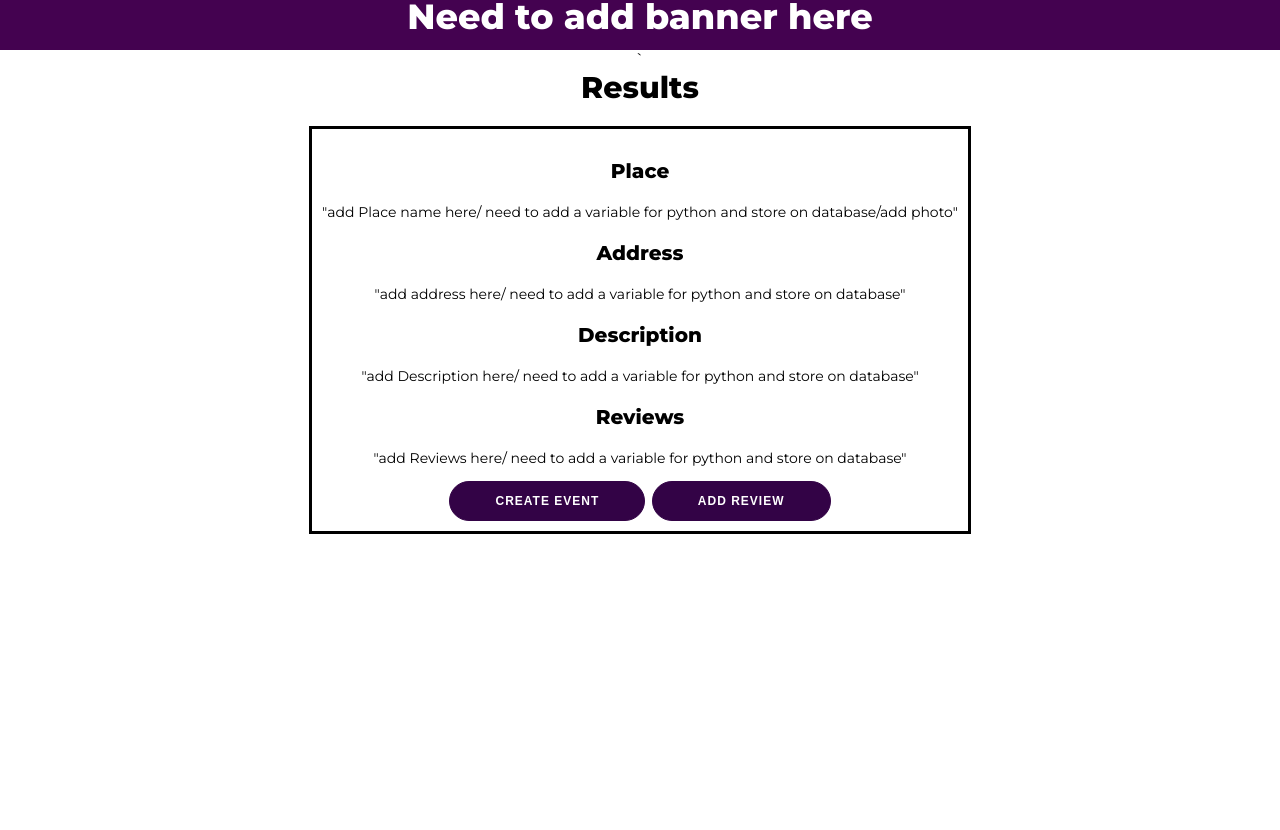
After one commit to adev-exe/Finddit, a Flask app: page /results.html in a window 1280 px wide. The commit adds this page. Run offline with Flask 2, Linux system fonts and the light colour scheme.

Commit message:
added results page

```diff
--- /dev/null
+++ b/website/static/resultsStyle.css
@@ -0,0 +1,83 @@
+@import url('https://fonts.googleapis.com/css?family=Montserrat:400,800');
+
+body {
+	background: #ffffff;
+	display: fit-content;
+	justify-content: center;
+	align-items: center;
+	flex-direction: column;
+	font-family: 'Montserrat', sans-serif;
+	height: 100vh;
+	margin: -20px 0 50px;
+    text-align: center;
+    padding: 0;
+}
+
+button {
+	border-radius: 20px;
+	border: 1px solid #330346;
+	background-color: #330346;
+	color: #FFFFFF;
+	font-size: 12px;
+	font-weight: bold;
+	padding: 12px 45px;
+	letter-spacing: 1px;
+	text-transform: uppercase;
+	transition: transform 80ms ease-in;
+}
+
+button:active {
+	transform: scale(0.95);
+}
+
+button:focus {
+  color: white;
+	outline: none;
+}
+
+button.ghost {
+	background-color: transparent;
+	border-color: #FFFFFF;
+}
+
+h1 {
+  text-align: center;
+  color: rgb(255, 255, 255);
+  background-color: rgb(68, 2, 80);
+  padding: 15px;
+  height: 40px;
+  margin: 0 auto;
+  font-size: 35px;
+}
+
+h2 {
+  text-align: center;
+  font-size: 30px;
+  padding: 0px;
+  margin-top: 0%;
+  margin-bottom: 0%;
+}
+
+h3{
+  text-align: center;
+  font-size: 20px;
+}
+
+p{
+  font-size: 14px;
+	font-weight: 100;
+}
+
+.place-container {
+  background-color: rgb(255, 255, 255);
+  color: black;
+  position: relative;
+  font-size: 25px;
+  margin-top: 15px;
+  padding: 10px;
+  height: fit-content;
+  width: fit-content;
+  border-style: solid;
+  margin: auto;
+  margin-top: 20px;
+}
--- a/website/templates/base.html
+++ b/website/templates/base.html
@@ -20,7 +20,7 @@
     <div class="wrapper">
       <input type="text" class="input"
       placeholder="What are you looking for?">
-      <div class="searchbtn"><i class="fas fa-search"></i></div>
+      <div class="searchbtn" onclick="location.href='results.html'"><i class="fas fa-search"></i></div>
     </div>
   </body>
 </body>
--- /dev/null
+++ b/website/templates/results.html
@@ -0,0 +1,35 @@
+<!DOCTYPE html>
+<html lang="en">
+
+<head>
+  <meta charset="UTF-8">
+  <meta name="viewport" content="width=device-width, initial-scale=1.0">
+  <link rel="stylesheet" href="resultsStyle.css">
+  <title>Finddit</title>
+</head>
+<h1>Need to add banner here</h1>
+
+<body>`
+    <h2>Results</h2>
+
+  <div class="place-container">
+    <h3 for="place">Place</h3>
+    <p> "add Place name here/ need to add a variable for python and store on database/add photo"</p>
+
+    <h3 for="address">Address</h3>
+    <p> "add address here/ need to add a variable for python and store on database"</p>
+
+    <h3 for="description">Description</h3>
+    <p> "add Description here/ need to add a variable for python and store on database"</p>
+
+    <h3 for="description">Reviews</h3>
+    <p> "add Reviews here/ need to add a variable for python and store on database"</p>
+
+    <button id="createEventBTN" type="button">Create Event</button>
+    <button id="reviewBTN" type="button">Add Review</button>
+
+  </div>
+
+</body>
+
+</html>
--- a/website/views.py
+++ b/website/views.py
@@ -13,3 +13,7 @@ def signuplogin():
 @views.route('/events.html')
 def events():
     return render_template("events.html")
+
+@views.route('/results.html')
+def results():
+    return render_template("results.html")
```
Also changed, not shown: 2 other files.
